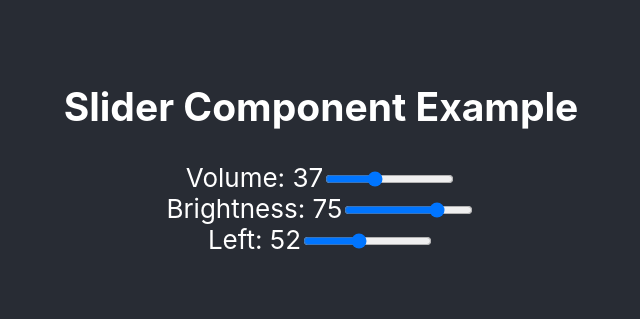
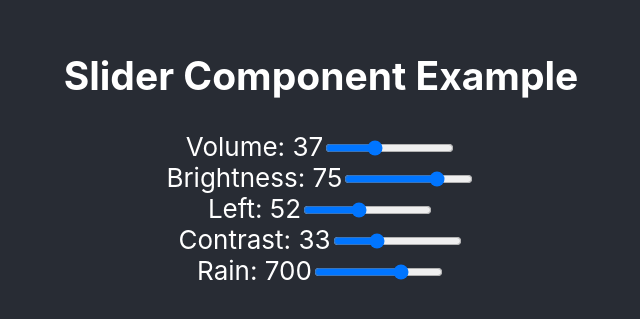
Before and after one commit to BriScanlon/slider, a React (Create React App) app: page / in a window 1280 px wide. Shown: the part 247-566 px from the top of the page, without its empty margins (319-959 px from the left). Built offline with nearby package versions, Linux system fonts and the light colour scheme.

Commit message:
Updated comments

```diff
--- a/src/App.js
+++ b/src/App.js
@@ -1,6 +1,6 @@
 import React from "react";
 import './App.css';
-import ControlsContainer from "./Components/ControlsContainer/ControlsContainer";
+import ControlsContainer from "./Components/ControlsContainer";
 
 function App() {
 
--- a/src/Components/ControlsContainer/ControlsContainer.jsx
+++ b/src/Components/ControlsContainer/ControlsContainer.jsx
@@ -20,7 +20,6 @@ function ControlsContainer() {
         }));
     };
 
-
     return (
         <div>
             {controlsData.map(control => (
--- a/src/Components/ControlsContainer/index.jsx
+++ b/src/Components/ControlsContainer/index.jsx
@@ -0,0 +1,3 @@
+import ControlsContainer from "./ControlsContainer";
+
+export default ControlsContainer;
--- a/src/Components/data/controls.json
+++ b/src/Components/data/controls.json
@@ -22,6 +22,22 @@
       "min": 17,
       "max": 100,
       "normal": 52
+    },
+    {
+      "id": "control4",
+      "type": "slider",
+      "name": "Contrast",
+      "min": 1,
+      "max": 100,
+      "normal": 33
+    },
+    {
+      "id": "control5",
+      "type": "slider",
+      "name": "Rain",
+      "min": 1,
+      "max": 1000,
+      "normal": 700
     }
 
   ]
```
Also changed, not shown: src/Components/ControlSlider/ControlSlider.jsx (+14 -1 lines).
